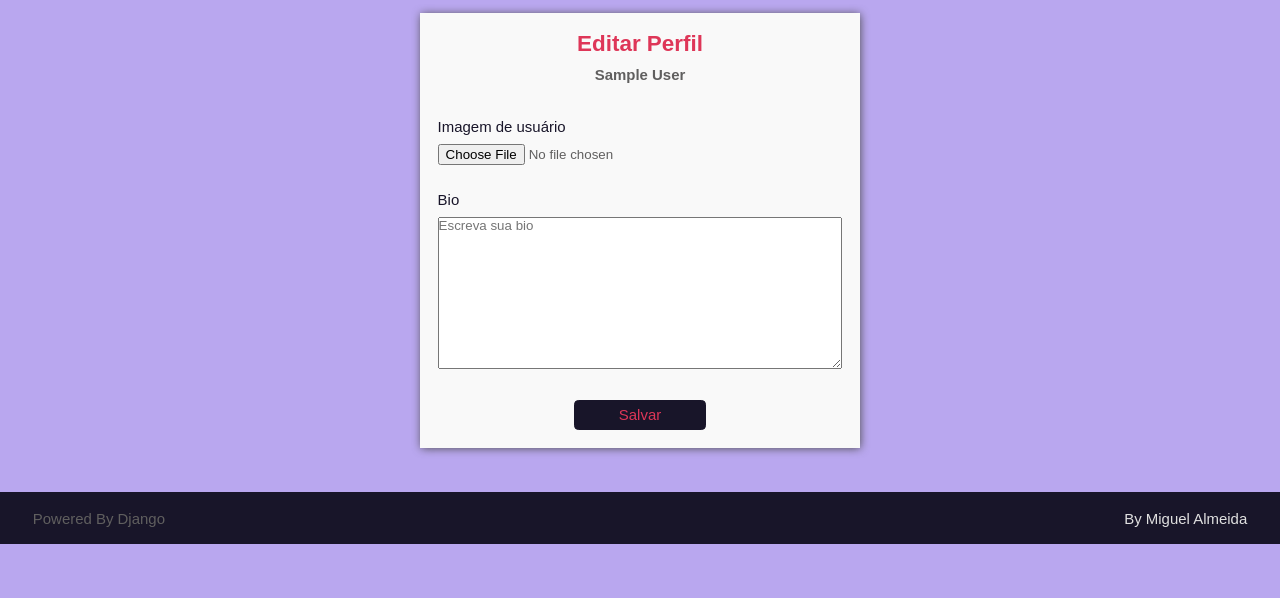
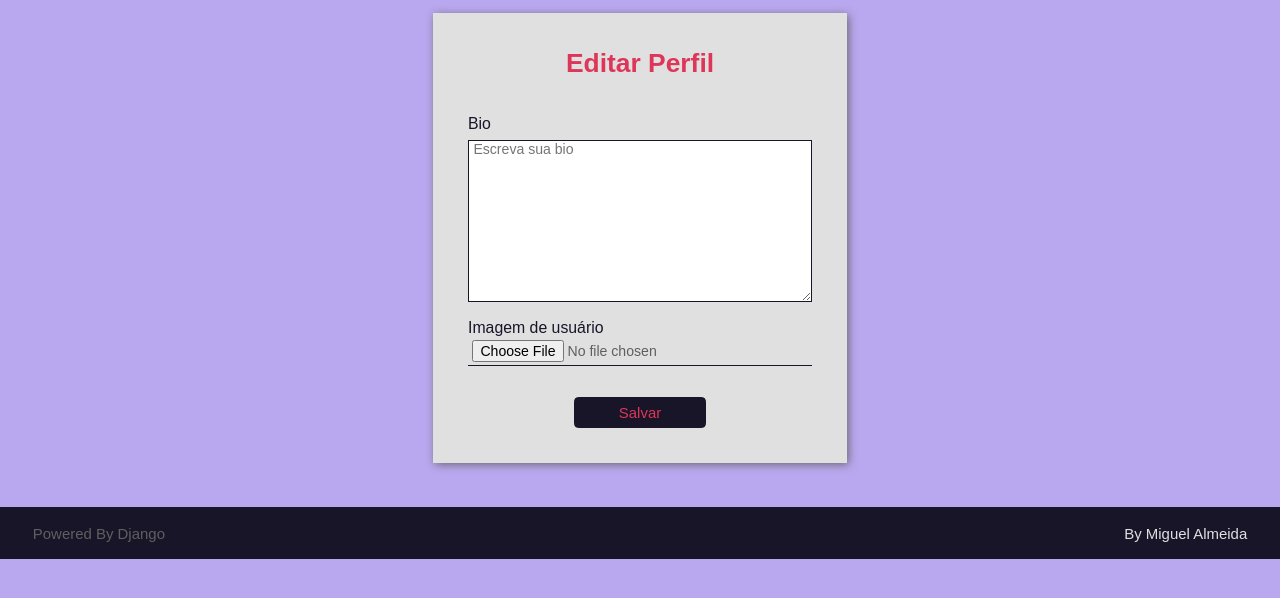
Before and after one commit to mga98/draw-project, a Django app: page /accounts/profile/1/edit/ in a window 1280 px wide. Shown: the part 66-664 px from the top of the page. Run offline with Django 4.2, Linux system fonts and the light colour scheme; the visitor is signed in with stand-in values (Sample User, id 1); data comes from the database, SQL or seed files in the repository; some libraries are stand-ins or nearby versions.

Commit message:
final CSS improvement for profile edit

```diff
--- a/accounts/forms/profile_edit_form.py
+++ b/accounts/forms/profile_edit_form.py
@@ -14,7 +14,7 @@ class ProfileEditForm(forms.ModelForm):
     class Meta:
         model = Profile
 
-        fields = ('user_img', 'bio')
+        fields = ('bio', 'user_img')
 
     def clean(self, *args, **kwargs):
         super_clean = super().clean(*args, **kwargs)
--- a/accounts/templates/accounts/pages/profile_edit.html
+++ b/accounts/templates/accounts/pages/profile_edit.html
@@ -5,33 +5,5 @@
 {% block content %}
     {% include 'global/partials/_messages.html' %}
 
-    <div class="form-content">
-        <form class="profile-form" action="{{ form_action }}" method="POST" enctype="multipart/form-data">
-            {% csrf_token %}
-            <h2>Editar Perfil</h2>
-            <h4>{{ profile.user.get_full_name }}</h4>
-
-                <label for="">
-                    {{ form.user_img.label }}
-                </label>
-                <div class="user-img-area">
-                    {{ form.user_img }}
-                </div>
-
-                <label for="form.bio">
-                    {{ form.bio.label }}
-                </label>
-                {{ form.bio }}
-
-                {{ form.errors }}
-
-            <div class="form-button">
-                <button type="submit">Salvar</button>
-                {% if is_login_form %}
-                    <p>Ou</p>
-                    <a href="{% url 'accounts:register' %}" class="login-button">Registre-se</a>
-                {% endif %}
-            </div>
-        </form>
-    </div>
+    {% include 'global/partials/_form.html' %}
 {% endblock content %}
--- a/accounts/views.py
+++ b/accounts/views.py
@@ -245,4 +245,6 @@ def profile_edit(request, pk):
     return render(request, 'accounts/pages/profile_edit.html', context={
         'form': form,
         'profile': profile,
+        'form_button': 'Salvar',
+        'form_title': 'Editar Perfil'
     })
--- a/base_static/global/css/styles.css
+++ b/base_static/global/css/styles.css
@@ -597,6 +597,10 @@ header {
     box-shadow: 0.2rem 0.2rem 1rem var(--color-gray-6);
 }
 
+.main-form a {
+    font-size: 1.4rem;
+}
+
 .main-form h2 {
     font-size: 3rem;
     text-align: center;
@@ -859,52 +863,6 @@ header {
     color: var(--color-tertiary);
 }
 
-/* Profile form */
-
-.profile-form {
-    display: flex;
-    flex-direction: column;
-    background-color: var(--color-gray-0);
-    padding: 2rem;
-    box-shadow: 0.1rem 0.1rem 1rem var(--color-gray-7);
-    width: 50rem;
-    overflow: hidden;
-}
-
-.profile-form h2,
-.profile-form h4 {
-    text-align: center;
-}
-
-.profile-form h2 {
-    color: var(--color-tertiary);
-}
-
-.profile-form h4 {
-    padding: 1rem;
-}
-
-.profile-form label {
-    color: var(--color-secondary);
-    padding: 1rem 0;
-}
-
-.profile-form textarea {
-    font-family: var(--font-primary);
-}
-
-.profile-form textarea:focus {
-    border: 0.1rem solid var(--color-tertiary);
-    outline:none;
-}
-
-.profile-form label {
-    margin-top: 2rem;
-}
-
-.user-img-area a {
-    font-size: 1.4rem;
-}
 
 @media (max-width: 1200px) {
     .all-list {
```
